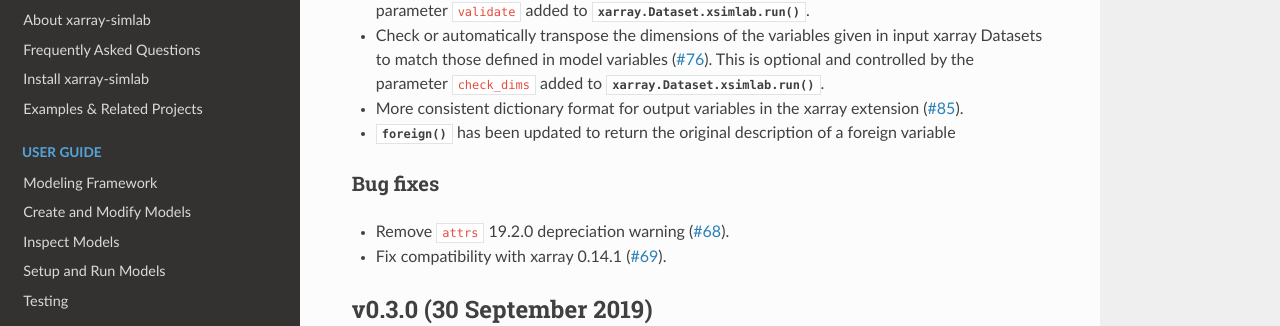
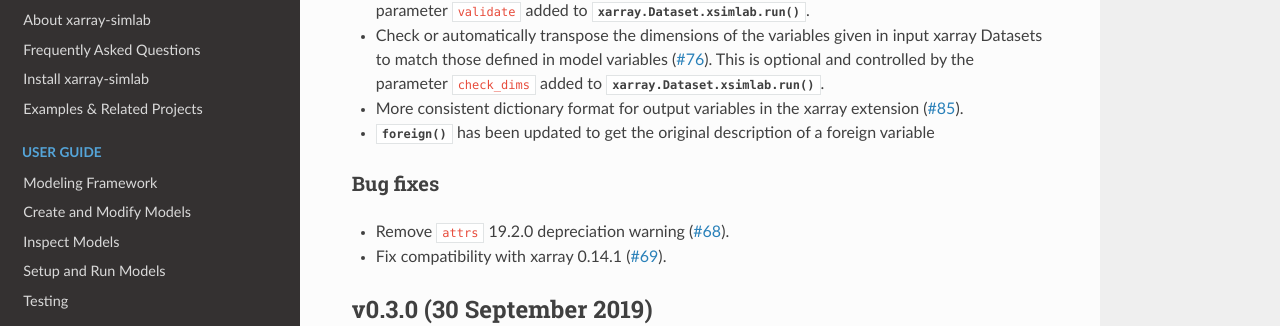
Before and after one commit to xarray-contrib/xarray-simlab, a Sphinx documentation site: the page built from doc/whats_new.rst, in a window 1280 px wide and 900 px high, scrolled down 673 px. Shown: the part 135-461 px from the top of the window. Built offline with Sphinx 7.4.7 and the Read the Docs theme 2.0.0, drawn with Linux system fonts in a browser that asks for light colours; the version number could not be read and is left out.

Commit message:
Added test for xsimlab.foreign, minor modifications

```diff
--- a/doc/whats_new.rst
+++ b/doc/whats_new.rst
@@ -47,7 +47,7 @@ Enhancements
   to :func:`xarray.Dataset.xsimlab.run`.
 - More consistent dictionary format for output variables in the xarray
   extension (:issue:`85`).
-- :func:`~xsimlab.foreign` has been updated to return the original description
+- :func:`~xsimlab.foreign` has been updated to get the original description
   of a foreign variable
 
 Bug fixes
```
Also changed, not shown: 2 other files.
